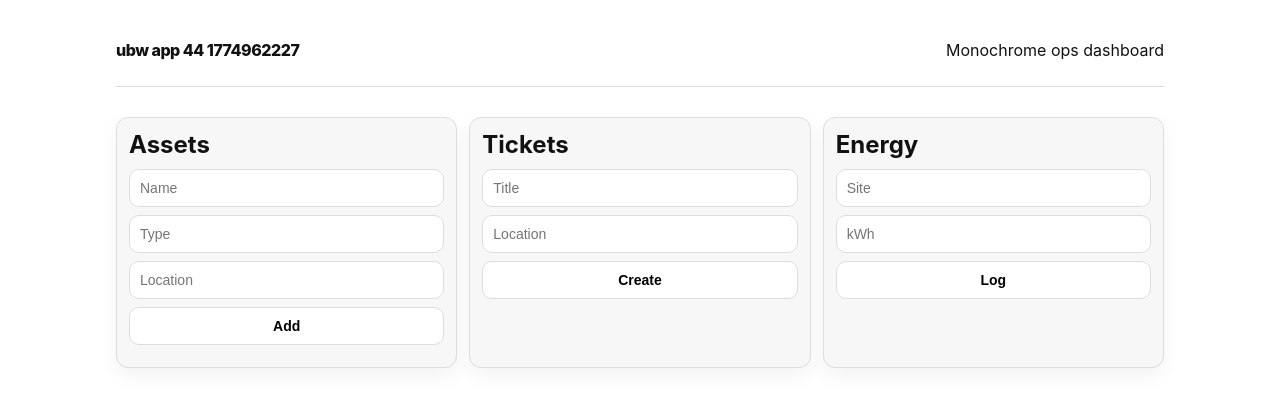
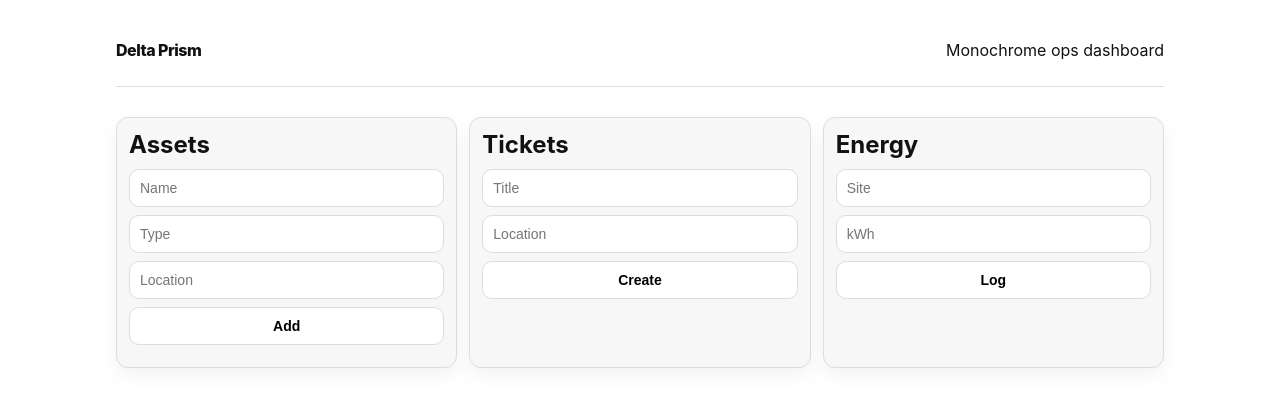
Before and after one commit to Ashutoshsingh20/bw-app-44-1774962227, a website: page public/index.html in a window 1280 px wide. Drawn offline with Linux system fonts and the light colour scheme; no server answers.

Commit message:
chore: brand app

```diff
--- a/public/index.html
+++ b/public/index.html
@@ -3,13 +3,13 @@
 <head>
   <meta charset="UTF-8" />
   <meta name="viewport" content="width=device-width, initial-scale=1.0" />
-  <title>ubw app 44 1774962227</title>
+  <title>Delta Prism</title>
   <link rel="stylesheet" href="/style.css" />
 </head>
 <body>
   <div class="shell">
     <header>
-      <div class="logo">ubw app 44 1774962227</div>
+      <div class="logo">Delta Prism</div>
       <p>Monochrome ops dashboard</p>
     </header>
     <section class="metrics" id="metrics"></section>
```
Also changed, not shown: package.json (+9 -3 lines), README.md.
